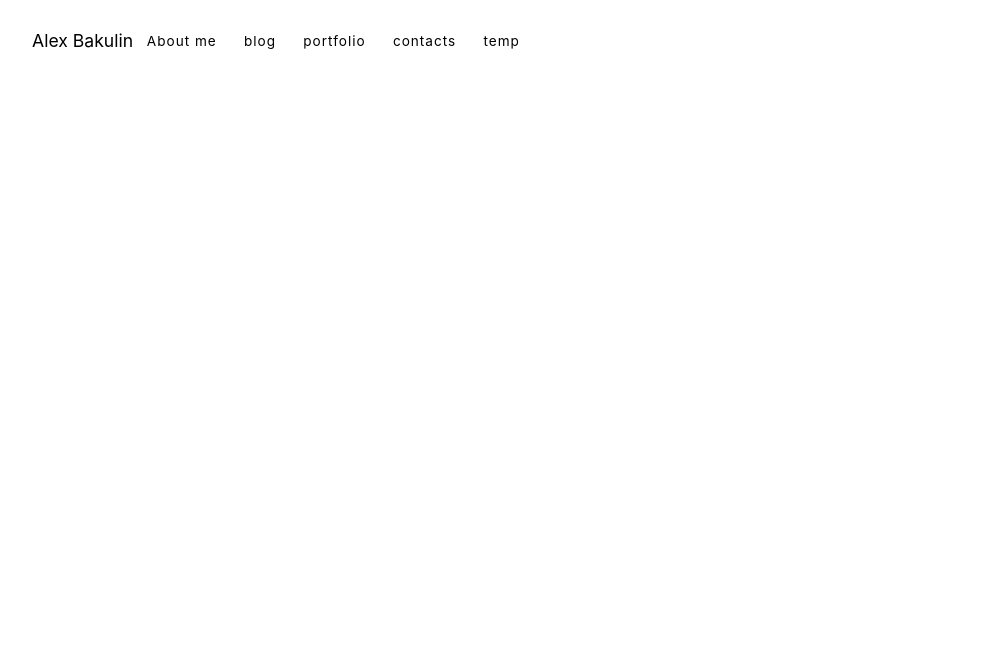
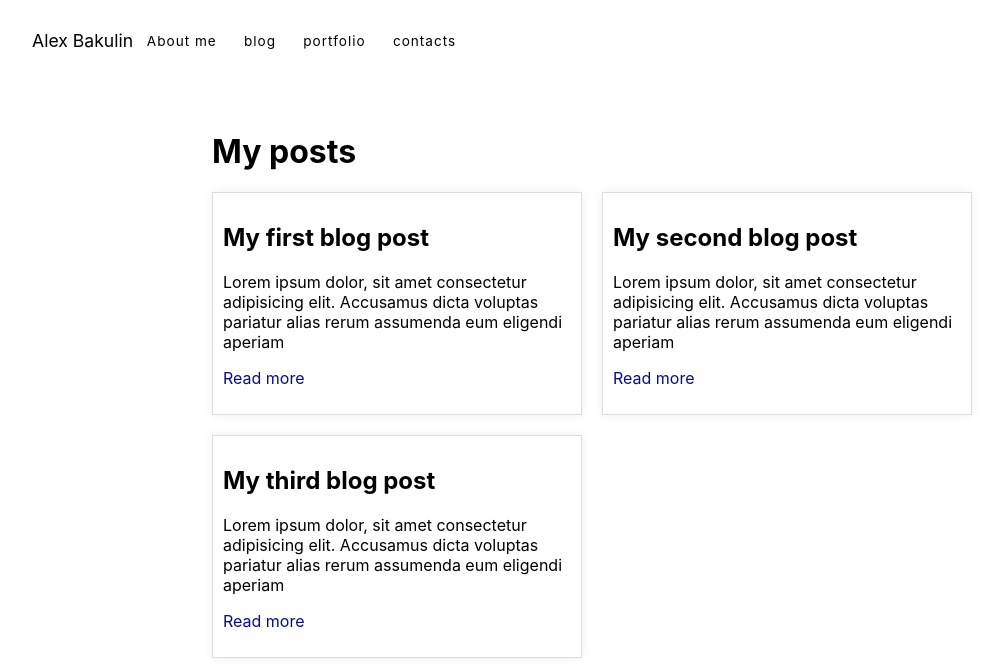
Before and after one commit to AlexandrBakulin/Svelt-test2, a SvelteKit app: page /blog in a window 1280 px wide. Shown: the top 666 px of the page, without its empty margins (48-1051 px from the left). Built offline with nearby package versions, Linux system fonts and the light colour scheme.

Commit message:
Добавил blog

```diff
--- a/src/routes/+layout.svelte
+++ b/src/routes/+layout.svelte
@@ -3,7 +3,9 @@
         <a href="/static" class="nav-logo" title="Back to Homepage">Alex Bakulin</a>
         <div class="nav-links">
             {#each nav as link}
+                {#if link.isShow}
                 <a href={link.href} class="link">{link.title}</a>
+                {/if}
             {/each}
         </div>
     </div>
@@ -15,23 +17,28 @@
     const nav = [
         {
             title: 'About me',
-            href: '/about'
+            href: '/about',
+            isShow: true
         },
         {
             title: 'blog',
-            href: '/blog'
+            href: '/blog',
+            isShow: true
         },
         {
             title: 'portfolio',
-            href: '/project'
+            href: '/project',
+            isShow: true
         },
         {
             title: 'contacts',
-            href: '/contact'
+            href: '/contact',
+            isShow: true
         },
         {
             title: 'temp',
-            href: '/temp'
+            href: '/temp',
+            isShow: false
         },
     ]
 </script>
--- /dev/null
+++ b/src/routes/blog/+layout.svelte
@@ -0,0 +1,3 @@
+<div class="container">
+    <slot />
+</div>
--- a/src/routes/blog/+page.svelte
+++ b/src/routes/blog/+page.svelte
@@ -0,0 +1,41 @@
+<svelte:head>
+    <title> My Blog</title>
+</svelte:head>
+<div class="container">
+    <h1>My posts</h1>
+    <div class="blogposts">
+        {#each routes as page}
+            <div class="post">
+                <h2>{page.title}</h2>
+                <p>{page.body}</p>
+                <p class="readmore">
+                    <a class="link" href={`/blog/post/${page.id}`}>Read more</a>
+                </p>
+            </div>
+        {/each}
+    </div>
+</div>
+
+<script>
+    import {routes} from './routes.js'
+</script>
+<style>
+    .container {
+        margin: 50px auto;
+        max-width: 800px;
+        padding: 0 20px;
+    }
+    .blogposts {
+        display: grid;
+        grid-template-columns: 1fr 1fr;
+        grid-gap: 20px;
+    }
+    .post {
+        padding: 10px;
+        border: 1px solid #ddd;
+        box-shadow: 0 0 10px #eee;
+    }
+    .link {
+        color: rgb(10, 10, 139);
+    }
+</style>
--- /dev/null
+++ b/src/routes/blog/post/1/+layout.svelte
@@ -0,0 +1,11 @@
+<div class="container">
+    <a href="/blog">Go back to blog</a>
+    <slot/>
+</div>
+<style>
+    .container {
+        margin: 50px auto;
+        max-width: 800px;
+        padding: 0 20px;
+    }
+</style>
--- /dev/null
+++ b/src/routes/blog/post/1/+page.svelte
@@ -0,0 +1,3 @@
+<h1>My First Blog Post</h1>
+<p class="lorem200"></p>
+<p>Lorem ipsum dolor, sit amet consectetur adipisicing elit. Accusamus dicta voluptas pariatur alias rerum assumenda eum eligendi aperiam.</p>
--- /dev/null
+++ b/src/routes/blog/post/2/+layout.svelte
@@ -0,0 +1,11 @@
+<div class="container">
+    <a href="/blog">Go back to blog</a>
+    <slot/>
+</div>
+<style>
+    .container {
+        margin: 50px auto;
+        max-width: 800px;
+        padding: 0 20px;
+    }
+</style>
--- /dev/null
+++ b/src/routes/blog/post/2/+page.svelte
@@ -0,0 +1,3 @@
+<h1>My Second Blog Post</h1>
+<p class="lorem200"></p>
+<p>Lorem ipsum dolor, sit amet consectetur adipisicing elit. Accusamus dicta voluptas pariatur alias rerum assumenda eum eligendi aperiam.</p>
--- /dev/null
+++ b/src/routes/blog/post/3/+layout.svelte
@@ -0,0 +1,11 @@
+<div class="container">
+    <a href="/blog">Go back to blog</a>
+    <slot/>
+</div>
+<style>
+    .container {
+        margin: 50px auto;
+        max-width: 800px;
+        padding: 0 20px;
+    }
+</style>
--- /dev/null
+++ b/src/routes/blog/post/3/+page.svelte
@@ -0,0 +1,3 @@
+<h1>My Third Blog Post</h1>
+<p class="lorem200"></p>
+<p>Lorem ipsum dolor, sit amet consectetur adipisicing elit. Accusamus dicta voluptas pariatur alias rerum assumenda eum eligendi aperiam.</p>
--- /dev/null
+++ b/src/routes/blog/routes.js
@@ -0,0 +1,17 @@
+export const routes = [
+    {
+        id: 1,
+        title: "My first blog post",
+        body: 'Lorem ipsum dolor, sit amet consectetur adipisicing elit. Accusamus dicta voluptas pariatur alias rerum assumenda eum eligendi aperiam'
+    },
+    {
+        id: 2,
+        title: "My second blog post",
+        body: 'Lorem ipsum dolor, sit amet consectetur adipisicing elit. Accusamus dicta voluptas pariatur alias rerum assumenda eum eligendi aperiam'
+    },
+    {
+        id: 3,
+        title: "My third blog post",
+        body: 'Lorem ipsum dolor, sit amet consectetur adipisicing elit. Accusamus dicta voluptas pariatur alias rerum assumenda eum eligendi aperiam'
+    }
+];
```
